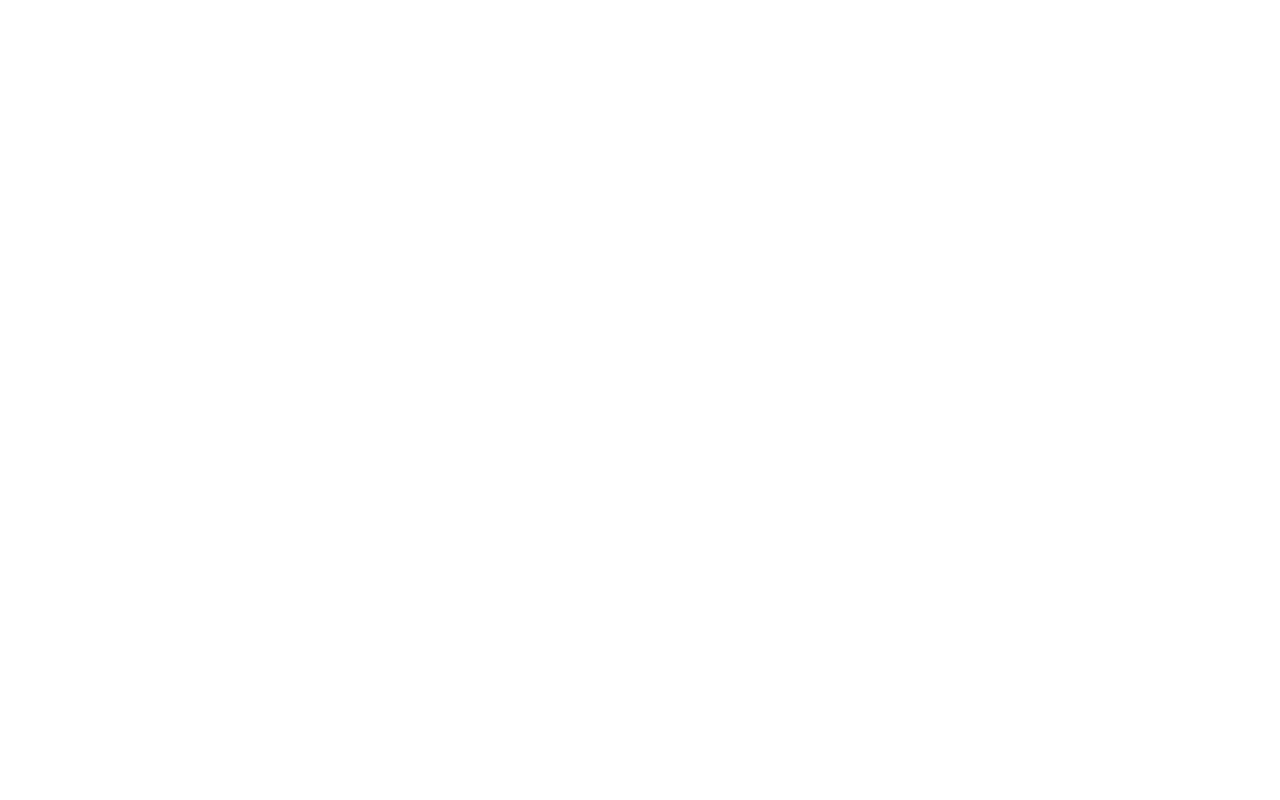
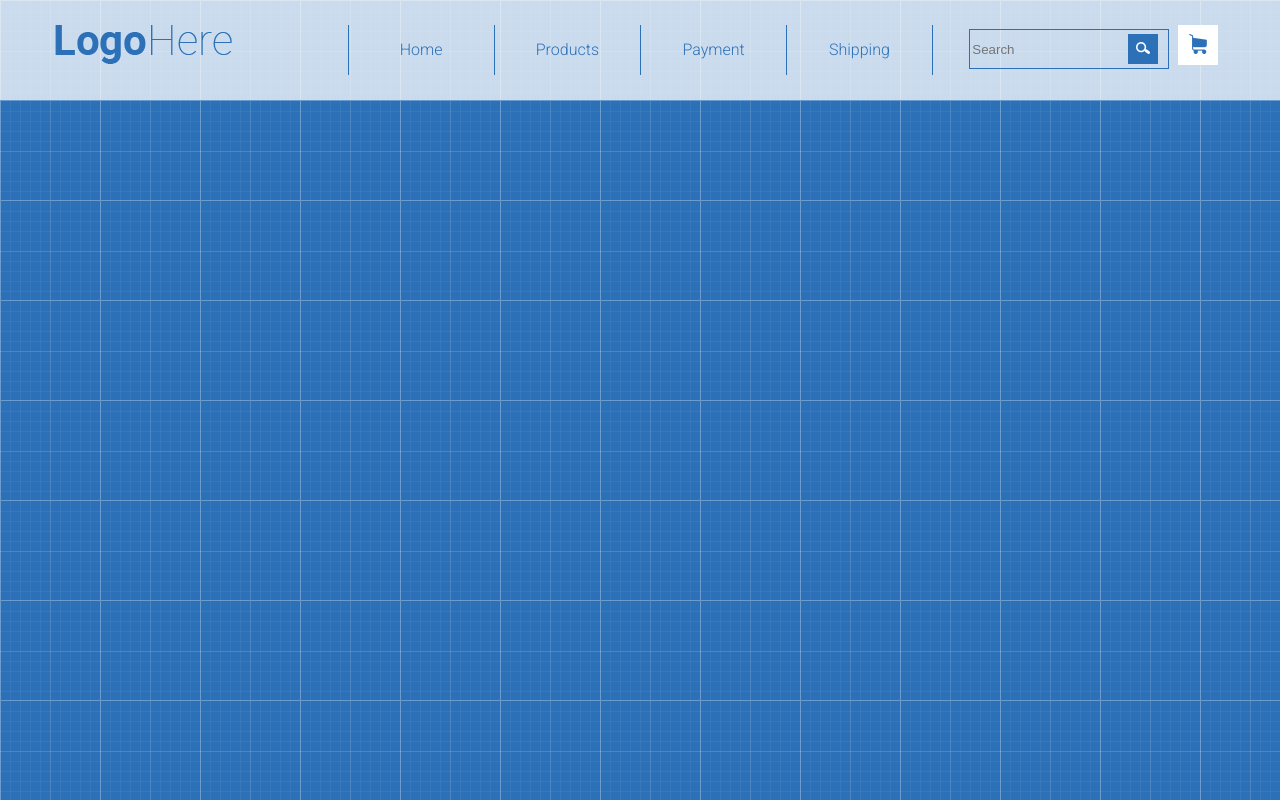
Before and after one commit to IvannaDb/IvannaDb.github.io, a plain HTML site: page hw.html in a window 1280 px wide. Drawn offline with Linux system fonts and the light colour scheme.

Commit message:
added logo, menu and search to header

```diff
--- a/hw.html
+++ b/hw.html
@@ -5,14 +5,46 @@
 	<title>hwshop</title>
 	<link rel="stylesheet" href="reset.css">
 	<link rel="stylesheet" href="stylehw.css">
+	<link href="https://fonts.googleapis.com/css?family=Roboto:100,300,400,700&display=swap" rel="stylesheet">
 </head>
 <body>
 	<header class="header">
 		<div class="container">
 			<div class="row">
-				<div class="col-md-3"></div>
-				<div class="col-md-6"></div>
-				<div class="col-md-3"></div>
+				<div class="col-md-3">
+					<div class="logo">
+						<a href=""><img src="icons/icon (3).png" alt="" ></a>
+					</div>
+				</div>
+				<div class="col-md-6">
+					<nav>
+						<ul class="menu row">
+							<li><a href="">Home</a> </li>
+							<li><a href="">Products</a>
+								<ul class="submenu">
+									<li><a href="">Lorem ipsum dolor</a></li>
+									<li><a href="">Sit amet</a></li>
+									<li><a href="">Consectetur adipisicing</a></li>
+									<li><a href="">Deleniti voluptatibus</a></li>
+									<li><a href="">Dolorum sequi dolores</a></li>
+									<li><a href="">Porro tempora</a></li>
+									<li><a href="">Assumenda rem quod</a></li>
+								</ul>
+							</li>
+							<li><a href="">Payment</a></li>
+							<li><a href="">Shipping</a></li>
+						</ul>
+					</nav>
+				</div>
+				<div class="col-md-3">
+					<div class="search">
+						<form action="search">
+							<input type="search" placeholder="Search" name="q">
+							<button class=iconsearch><img src="icons/search.png" alt=""> </button>
+							<button class="basket"><img src="icons/icon (1).png" alt=""> </button>
+						</form>
+					</div>
+				</div>
 			</div>
 		</div>
 	</header>
--- a/stylehw.css
+++ b/stylehw.css
@@ -0,0 +1,126 @@
+ * {
+ 	box-sizing: border-box;
+ 	text-decoration: none;
+ }
+
+ body {
+ 	font-family: 'Roboto', sans-serif;
+ 	background-image: url(icons/patt.png);
+ }
+
+ .container {
+ 	width: 1170px;
+ 	margin: auto;
+
+ }
+
+ .header {
+ 	background-color: rgba(255,255,255,0.75);
+ 	padding: 25px 0;
+ }
+
+ [class*="col-"] {
+ 	float: left;
+ }
+ .col-md-3 {
+ 	width: 25%;
+ }
+ .col-md-6 {
+ 	width: 50%;
+ }
+
+.menu li {
+	float: left;
+	width: 25%;
+	border-left: 1px solid #2c71b8;
+	position: relative;
+}
+.menu li:last-child {
+	border-right: 1px solid #2c71b8;
+}
+.row:after  {
+	content: "";
+	display: block;
+	clear: both;
+}
+.menu a {
+
+	display: block;
+	height: 50px;
+	text-align: center;
+	line-height: 50px;
+	color: #2c71b8;
+	font-weight: 300;
+
+}
+.menu a:hover {
+	background-color: #2c71b8;
+	color: white;
+}
+.submenu {
+	display: none;
+    position: absolute;
+    width: 285px;
+    top: 40px;
+    left:  -1px;
+}
+.submenu li {
+    font-size: 15px;
+  	position: relative;
+  	height: 40px;
+	width: 285px;
+
+}
+.submenu a{
+
+	padding: 5px;
+	color: white;
+	display: block;
+
+	line-height: 40px;
+	text-align: center;
+    background-color: #2c71b8;
+}
+.menu> li:hover >.submenu {
+	position: absolute;
+ 	display: block;
+}
+.submenu a:hover {
+	background-color: white ;
+	color: #2c71b8;
+	border: 1px solid #2c71b8;
+}
+.search {
+	padding-left: 30px;
+	position: relative;
+	text-align: center;
+
+
+}
+input[type="search"] {
+    border: 1px solid #2c71b8;
+    width: 200px;
+    height: 40px;
+    color: #2c71b8;
+    background-color: rgba(255,255,255,0);
+    margin-right: 5px;
+
+ }
+ .iconsearch {
+ 	background-color: #2c71b8;
+ 	width: 30px;
+ 	height: 30px;
+ 	border: none;
+ 	position: absolute;
+ 	top: 9px;
+ 	left: 195px;
+
+   }
+.basket {
+	background-color: white;
+	width: 40px;
+	height: 40px;
+	border: none;
+
+
+}
```
Also changed, not shown: icons/icon (1).png (added), icons/icon (10).png (added), icons/icon (11).png (added), icons/icon (12).png (added), icons/icon (13).png (added), icons/icon (14).png (added), icons/icon (15).png (added), icons/icon (16).png (added), icons/icon (17).png (added), icons/icon (2).png (added), icons/icon (3).png (added), icons/icon (5).png (added), icons/icon (6).png (added), icons/icon (7).png (added), 4 more files.
